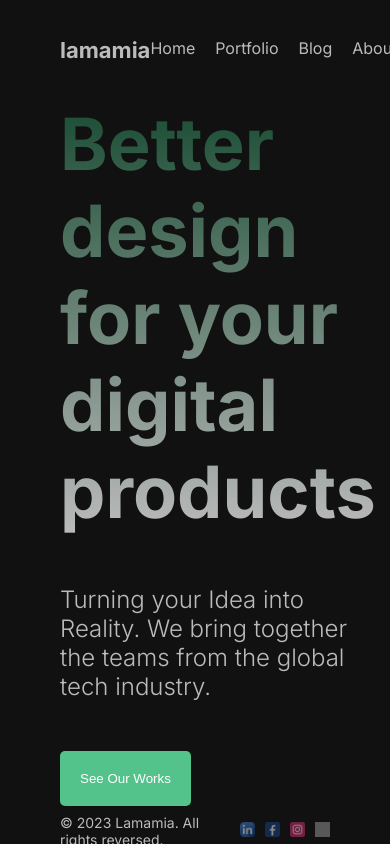
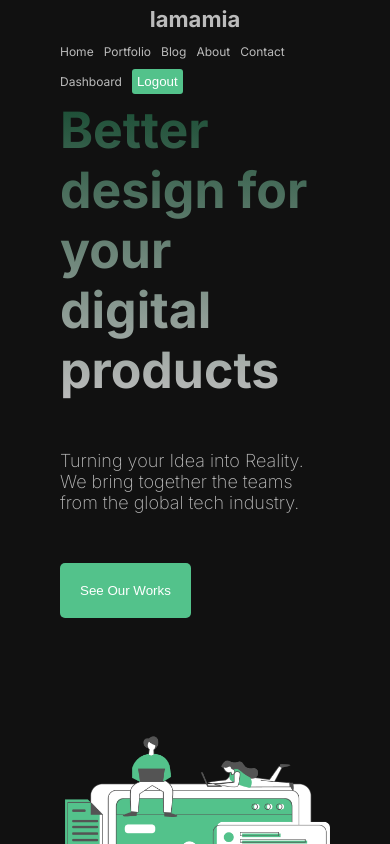
Before and after one commit to MSR333UA/next.js-13_full-stack-app, a Next.js app: page / in a window 390 px wide. Shown: the top 844 px of the page. Built offline with nearby package versions, Linux system fonts and the light colour scheme; grey boxes are pictures that could not be loaded.

Commit message:
added media rules

```diff
--- a/app/about/page.module.css
+++ b/app/about/page.module.css
@@ -19,11 +19,26 @@
   background-color: #53c28b;
   color: white;
   padding: 5px;
+
+  @media screen and (max-width: 576px) {
+    font-size: 8px;
+
+    bottom: 0px;
+    left: 0px;
+  }
+  @media screen and (max-width: 768px) {
+    font-size: 12px;
+  }
 }
 
 .textContainer {
   display: flex;
   gap: 100px;
+
+  @media screen and (max-width: 576px) {
+    flex-direction: column;
+    gap: 10px;
+  }
 }
 
 .item {
@@ -32,6 +47,10 @@
   display: flex;
   flex-direction: column;
   gap: 30px;
+
+  @media screen and (max-width: 576px) {
+    align-items: center;
+  }
 }
 .desc {
   font-size: 18px;
--- a/app/contact/page.module.css
+++ b/app/contact/page.module.css
@@ -1,19 +1,26 @@
 .container {
-  /* display: flex; */
-  /* align-items: center; */
-  /* gap: 100px; */
 }
 
 .title {
   font-size: 60px;
   margin-bottom: 100px;
   text-align: center;
+
+  @media screen and (max-width: 576px) {
+    font-size: 30px;
+    margin-bottom: 20px;
+  }
 }
 
 .content {
   display: flex;
   align-items: center;
   gap: 100px;
+
+  @media screen and (max-width: 576px) {
+    flex-direction: column;
+    gap: 0px;
+  }
 }
 
 .imgContainer {
@@ -27,6 +34,9 @@
   display: flex;
   flex-direction: column;
   gap: 20px;
+
+  @media screen and (max-width: 768px) {
+  }
 }
 
 .input,
@@ -40,6 +50,11 @@
   border: 3px solid #bbb;
   font-size: 20px;
   font-weight: bold;
+
+  @media screen and (max-width: 576px) {
+    padding: 5px;
+    font-size: 16px;
+  }
 }
 
 .img {
--- a/app/page.module.css
+++ b/app/page.module.css
@@ -2,6 +2,11 @@
   display: flex;
   align-items: center;
   gap: 100px;
+
+  @media screen and (max-width: 576px) {
+    flex-direction: column;
+    gap: 0px;
+  }
 }
 
 .item {
@@ -17,6 +22,10 @@
   /* linear-gradient for text */
   -webkit-background-clip: text;
   -webkit-text-fill-color: transparent;
+
+  @media screen and (max-width: 768px) {
+    font-size: 50px;
+  }
 }
 
 .img {
@@ -37,4 +46,9 @@
 .desc {
   font-size: 24px;
   font-weight: 300;
+
+  @media screen and (max-width: 768px) {
+    font-size: 18px;
+    font-weight: 200;
+  }
 }
--- a/app/portfolio/page.module.css
+++ b/app/portfolio/page.module.css
@@ -1,5 +1,15 @@
 .mainTitle {
   font-size: 100px;
+
+  @media screen and (max-width: 576px) {
+    font-size: 32px;
+    display: flex;
+    justify-content: center;
+  }
+  @media screen and (max-width: 768px) {
+    font-size: 50px;
+    display: flex;
+  }
 }
 
 .container {
@@ -7,11 +17,21 @@
 
 .selectTitle {
   margin: 20px 0;
+
+  @media screen and (max-width: 576px) {
+    display: flex;
+    justify-content: center;
+  }
 }
 
 .items {
   display: flex;
   gap: 50px;
+
+  @media screen and (max-width: 639px) {
+    flex-direction: column;
+    align-items: center;
+  }
 }
 
 .item {
@@ -21,6 +41,11 @@
   height: 400px;
   position: relative;
   background-size: cover !important;
+
+  @media screen and (max-width: 768px) {
+    width: 200px;
+    height: 300px;
+  }
 }
 
 .item:nth-child(1) {
@@ -36,6 +61,9 @@
 .item:hover .title {
   color: #53c28b;
 }
+.item:hover {
+  border-color: #53c28b;
+}
 
 .title {
   position: absolute;
@@ -43,4 +71,11 @@
   bottom: 10px;
   font-size: 40px;
   font-weight: bold;
+
+  @media screen and (max-width: 1199px) {
+    font-size: 30px;
+  }
+  @media screen and (max-width: 768px) {
+    font-size: 20px;
+  }
 }
--- a/components/Navbar/Navbar.module.css
+++ b/components/Navbar/Navbar.module.css
@@ -3,6 +3,11 @@
   display: flex;
   justify-content: space-between;
   align-items: center;
+
+  @media screen and (max-width: 576px) {
+    flex-wrap: wrap;
+    justify-content: center;
+  }
 }
 
 .logo {
@@ -13,7 +18,16 @@
 .links {
   display: flex;
   gap: 20px;
-  /* align-items: center; */
+  align-items: center;
+
+  @media screen and (max-width: 576px) {
+    flex-wrap: wrap;
+  }
+
+  @media screen and (max-width: 768px) {
+    gap: 10px;
+    font-size: 12px;
+  }
 }
 
 .logout {
```
